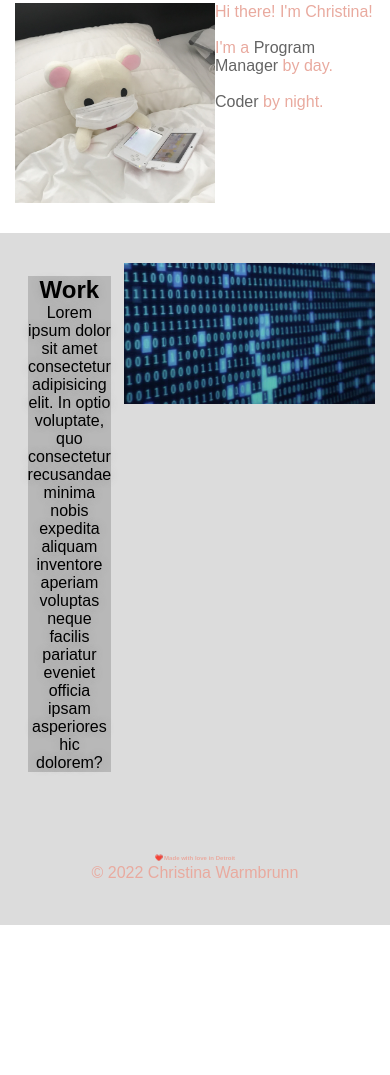
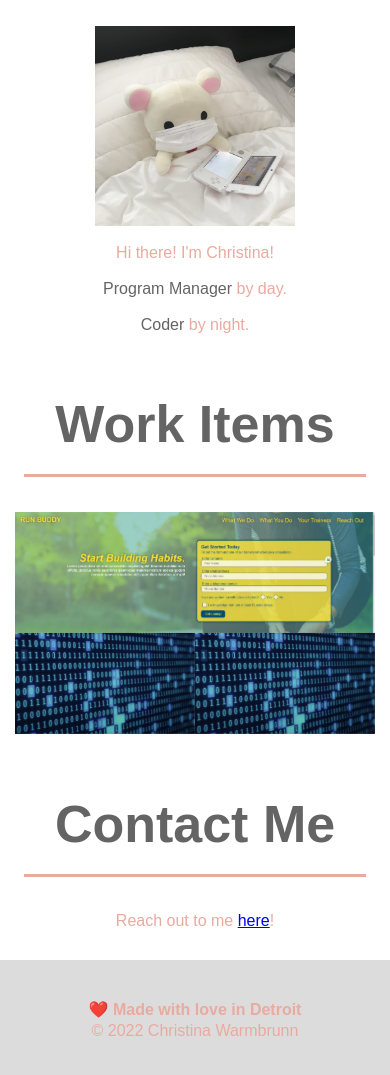
Before and after one commit to cwarmbrunn/portfolio-week-2-challenge, a plain HTML site: page index.html in a window 390 px wide. Shown: the part 389-1464 px from the top of the page. Before the commit the page ends 1314 px from the top, so only its background shows below. Drawn offline with Linux system fonts and the light colour scheme; a web font is replaced by a local one.

Commit message:
media responsiveness and added gallery for work items

```diff
--- a/assets/css/style.css
+++ b/assets/css/style.css
@@ -50,6 +50,7 @@ header h1 {
 header a {
   text-decoration: none;
   color: var(--primary-color);
+  border-bottom: var(--tertiary-color);
 }
 
 header nav {
@@ -76,16 +77,11 @@ header nav ul li a:hover {
   color: var(--secondary-color);
   border-radius: 15px;
   text-shadow: none;
-  border-bottom: 1px solid var(--secondary-color);
+  border-bottom: 1px solid var(--tertiary-color);
 }
 
 /* Header and Navigation Bar Styles End */
 /* Main Section Styles Start */
-image {
-  justify-content: center;
-  align-items: flex-start;
-}
-
 .title-1,
 .title-2 {
   color: var(--secondary-color);
@@ -105,7 +101,7 @@ footer {
 
 footer h4 {
   color: var(--primary-color);
-  font-size: 1.55vw;
+  font-size: 16px;
   margin: 0;
 }
 
@@ -126,32 +122,6 @@ section {
 }
 /* End Style for Section Tags */
 
-/* Hero Styles Start */
-.hero {
-  background-color: var(--tertiary-color);
-  background-size: cover;
-  background-position: center;
-  display: flex;
-  justify-content: center;
-  align-items: flex-start;
-  background-attachment: fixed;
-  background-position: 80%;
-}
-
-.hero-cta {
-  width: 100%;
-  text-align: center;
-  margin: 3.5%;
-  color: var(--primary-color);
-  text-shadow: 0 0 10px rgba(100, 100, 100, 0.3);
-}
-.hero-title {
-  background-color: rgba(100, 100, 100, 0.3);
-  color: black;
-}
-
-/* Hero Styles End */
-
 /* Section Title Styling Starts */
 
 .section-title {
@@ -168,20 +138,61 @@ section {
   border-color: var(--primary-color);
 }
 
-.secondary-border {
-  border-color: var(--tertiary-color);
+/* Section Title Styles End */
+
+/* Gallery Start */
+
+.gallery {
+  position: relative;
+  width: 50%;
 }
 
-/* Section Title Styles End */
+.image {
+  opacity: 1;
+  display: block;
+  width: 100%;
+  height: auto;
+  transition: 0.5s ease;
+  backface-visibility: hidden;
+}
+
+.middle {
+  transition: 0.5s ease;
+  opacity: 0;
+  position: absolute;
+  top: 50%;
+  left: 50%;
+  transform: translate(-50%, -50%);
+  -ms-transform: translate(-50%, -50%);
+  padding: 12px 24;
+  text-align: center;
+  border-radius: 50px;
+}
+
+.gallery:hover .image {
+  opacity: 0.2;
+}
+
+.gallery:hover .middle {
+  opacity: 1;
+}
+
+.text {
+  background-color: var(--primary-color);
+  color: var(--tertiary-color);
+  font-size: 30px;
+  font-weight: bolder;
+  padding: 16px 32px;
+  width: 100%;
+}
+
+.gallery:first-child {
+  width: 200%;
+}
+
+/* Gallery End */
 
 /* Misc. Utilities Begin  */
-.text-left {
-  text-align: left;
-}
-
-.text-right {
-  text-align: right;
-}
 
 .text-justify {
   text-align: center;
@@ -190,7 +201,9 @@ section {
 .flex-row {
   display: flex;
   justify-content: center;
+  flex-wrap: wrap;
 }
+
 /* Misc Utilities End */
 
 /* Media Query #1: For Smaller Desktop Screens and Smaller Devices */
@@ -223,16 +236,15 @@ section {
     width: 100%;
   }
 
-  .hero-cta {
-    width: 100%;
+  .section-title {
+    width: 80%;
   }
 
-  .hero-cta {
-    text-align: center;
-  }
-
-  .section-title {
-    width: 80%;
+  .image,
+  .middle,
+  .text {
+    width: fit-content;
+    height: fit-content;
   }
 }
 /* Media Query #1 End */
@@ -243,6 +255,13 @@ section {
   section {
     padding: 30px 15px;
   }
+
+  .image,
+  .middle,
+  .text {
+    width: fit-content;
+    height: fit-content;
+  }
 }
 
 /* Media Query #2 End */
@@ -252,5 +271,12 @@ section {
   .section-title {
     width: 95%;
   }
+
+  .image,
+  .middle,
+  .text {
+    width: fit-content;
+    height: fit-content;
+  }
 }
 /* Media Query #3 End */
--- a/index.html
+++ b/index.html
@@ -29,6 +29,7 @@
             <li><a href="#work-items"> Work</a> </li>
             <li><a href="#contact"> Contact Me</a></li>
             <li><a href="https://www.linkedin.com/in/christina-warmbrunn/" target="_blank"> LinkedIn </a></li>
+            <li><a href="./assets/resume/CW Resume - LinkedIn 2021.pdf" target="_blank"> Resume </a></li>
         </ul>
     </nav>
 
@@ -48,50 +49,103 @@
         <img src="./assets/images/Korilakkuma Mask.jpg"
             alt="A small stuffed white bear (Korilakkuma) sitting on a white bed, wearing a white face mask and holding a Nintendo 3DS with Animal Crossing on the screen."
             width="200" height="200">
-
-        <p>Hi there! I'm Christina!
+    </div>
+    <br>
+    <p class="text-justify">Hi there! I'm Christina!
         <br><br>
-            I'm a <span class="title-1">Program Manager</span> by day.
+        <span class="title-1">Program Manager</span> by day.
 
         <br><br> <span class="title-2">Coder </span>by night.
     </p>
-    </div>
+
 </section>
-</div>
 
 
-<!-- Hero/Jumbotron Begins -->
-<section id="work-items" class="hero">
-    <div class="hero-cta">
-        <div class="hero-title">
-            <h2>Work</h2>
+<!-- Work Items Section Begins  -->
+<section id="work-items" class="work-items">
 
-            <p> Lorem ipsum dolor sit amet consectetur adipisicing elit. In optio voluptate, quo consectetur recusandae
-                minima nobis expedita aliquam inventore aperiam voluptas neque facilis pariatur eveniet officia ipsam
-                asperiores hic dolorem?</p>
+    <div>
+        <h2 class="section-title primary-border">
+            Work Items
+        </h2>
     </div>
-    </div>
-    <!-- Work Article Begins -->
+    <div class="flex-row">
 
-    <div class="row">
-        <div class="column">
-            <img src="./assets/images/work item 1.jpg" alt="a black screen filled with blue binary code"
-                style="width: 100%">
+
+        <!-- Gallery Begin -->
+
+        <!-- First Project -->
+
+        <div class="gallery">
+            <a href="https://cwarmbrunn.github.io/run-buddy/"><img src="./assets/images/run-buddy.jpg"
+                    alt="a screenshot of the Run Buddy site" class="image" style="width:100%">
+                <div class="middle">
+                    <div class="text"> Run Buddy Site
+                        <br>
+                        <br>
+                        Languages Used: CSS and HTML
+
                     </div>
                 </div>
         </div>
+        </a>
+        <br>
+
+        <!-- Second Project -->
+
+        <div class="gallery">
+            <a href="https://cwarmbrunn.github.io/last-dinosaurs/"> <img src="./assets/images/work item 1.jpg"
+                    alt="a black screen filled with blue binary code" class="image" style="width:100%">
+                <div class="middle">
+                    <div class="text"> Last Dinosaurs Fanpage
+                        <br>
+                        <br>
+                        Languages Used: CSS and HTML
+                    </div>
+                </div>
+        </div>
+        </a>
+        <br>
+        <br>
+
+
+        <!-- Third Project -->
+
+        <div class="gallery">
+            <a href="#"><img src="./assets/images/work item 1.jpg" alt="a black screen filled with blue binary code"
+                    class="image" style="width:100%">
+                <div class="middle">
+                    <div class="text">Third Project
+                        <br>
+                        <br>
+                        Coming Soon!
+                    </div>
+                </div>
+        </div>
+        </a>
+    </div>
 </section>
-<!-- Hero/Jumobtron End-->
+<!-- Work Items Section End-->
 
 <!--Contact Me Begins -->
+<section id="contact" class="contact">
+    <div>
+        <div class="text-justify">
+            <h2 class="section-title primary-border">Contact Me</h2>
 
-<div></div>
+            <p>Reach out to me <a href="https://www.linkedin.com/in/christina-warmbrunn/">here</a>!</p>
+        </div>
+    </div>
+</section>
+
 
 <!-- Contact Me Ends -->
+
 <!-- Footer Start -->
 <footer>
     <h4>❤️ Made with love in Detroit </h4>
     <div> &copy; 2022 Christina Warmbrunn </div>
 </footer>
+<!-- Footer Ends -->
 
 </html>
```
Also changed, not shown: assets/images/run-buddy.jpg (added), 1 other file. Lines whose indentation alone changed are shown as unchanged.
